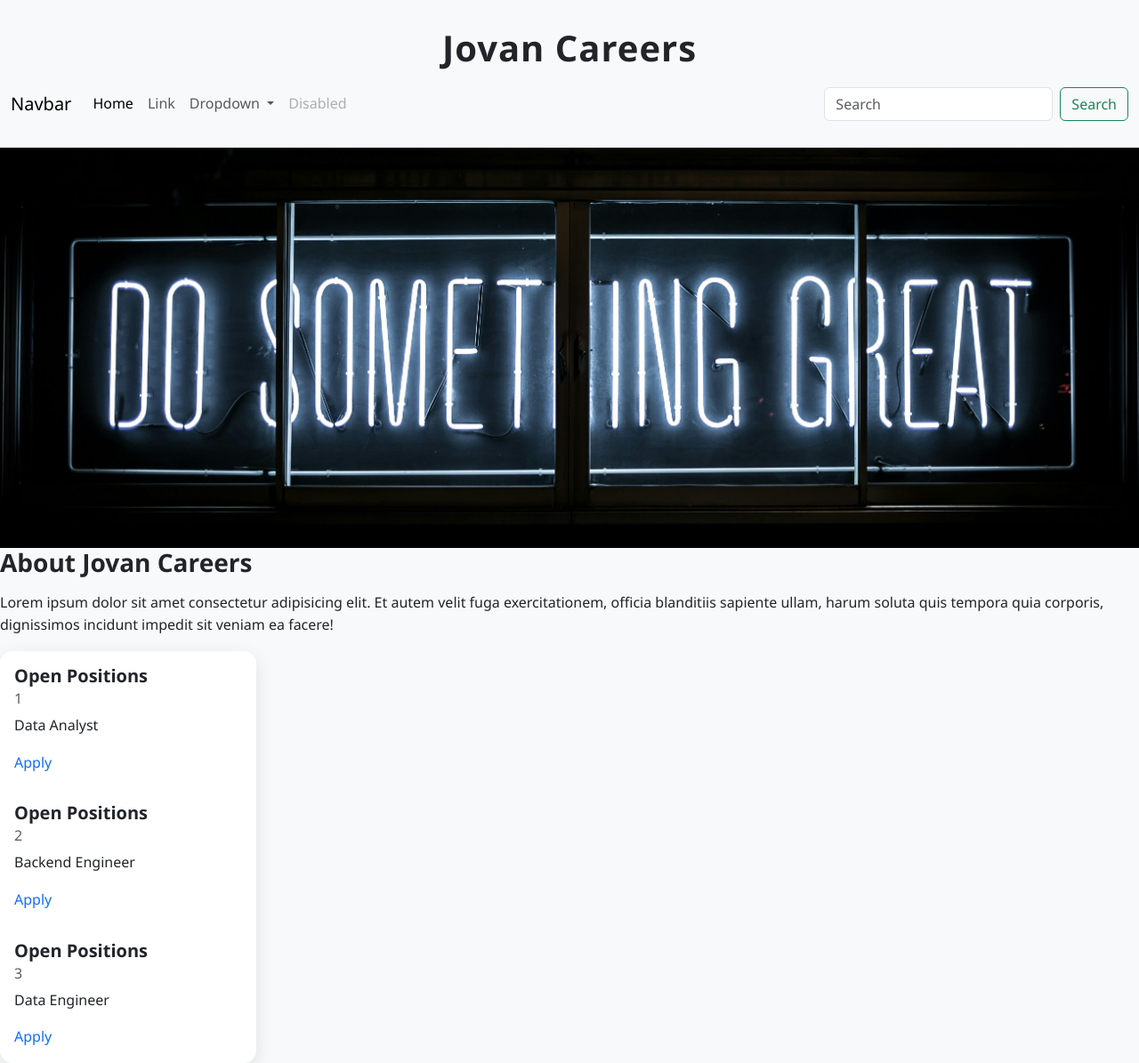
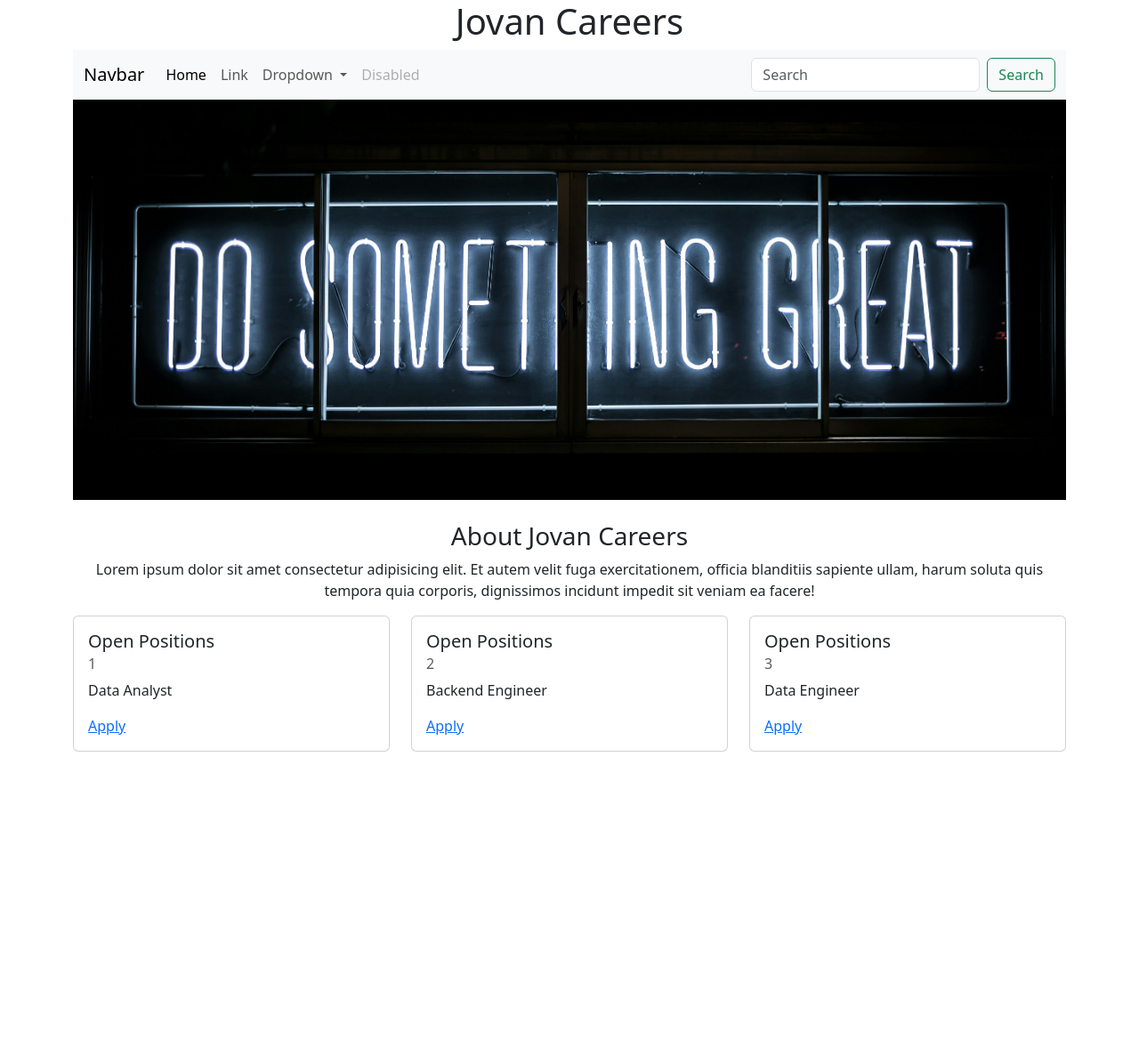
Before and after one commit to pamirghosh/jovain-careers, a Flask app: page / in a window 1280 px wide. Shown: the whole page at 89% size. After the commit the page ends 845 px from the top, so only its background shows below. Run offline with Flask 3, Linux system fonts and the light colour scheme.

Commit message:
Modify homepage design

```diff
--- a/templates/index.html
+++ b/templates/index.html
@@ -5,14 +5,14 @@
     <meta name="viewport" content="width=device-width, initial-scale=1">
     <title>Bootstrap demo</title>
     <link href="https://cdn.jsdelivr.net/npm/bootstrap@5.3.8/dist/css/bootstrap.min.css" rel="stylesheet" integrity="sha384-sRIl4kxILFvY47J16cr9ZwB07vP4J8+LH7qKQnuqkuIAvNWLzeN8tE5YBujZqJLB" crossorigin="anonymous">
-    <link rel="stylesheet" href="{{ url_for('static', filename='style.css') }}">
+    <!-- <link rel="stylesheet" href="{{ url_for('static', filename='style.css') }}"> -->
 
   </head>
   <body>
     <div>
 
-
-    <h1>Jovan Careers</h1>
+    <div class="container">
+    <h1 class="text-center">Jovan Careers</h1>
     <nav class="navbar navbar-expand-lg bg-body-tertiary">
   <div class="container-fluid">
     <a class="navbar-brand" href="#">Navbar</a>
@@ -49,20 +49,32 @@
     </div>
   </div>
     </nav>
+
     <img src="{{ url_for('static', filename='banner.jpg') }}"
      class="img-fluid w-100"
      style="height: 450px; object-fit: cover;"
      alt="...">
+    </div>
+     <div class="container mt-4 mb-2 text-center">
     <h3>About Jovan Careers</h3>
-    <p>Lorem ipsum dolor sit amet consectetur adipisicing elit. Et autem velit fuga exercitationem, officia blanditiis sapiente ullam, harum soluta quis tempora quia corporis, dignissimos incidunt impedit sit veniam ea facere!</p>
+    <p>
+      Lorem ipsum dolor sit amet consectetur adipisicing elit. Et autem velit fuga
+      exercitationem, officia blanditiis sapiente ullam, harum soluta quis tempora
+      quia corporis, dignissimos incidunt impedit sit veniam ea facere!
+    </p>
+  </div>
+    <div class="container">
+  <div class="row">
+    {% for job in jobs %}
+      <div class="col-md-4 mb-4">
+        <div class="card h-100">
+          {% include 'job-items.html' %}
+        </div>
+      </div>
+    {% endfor %}
+  </div>
+</div>
 
-    <div class="card" style="width: 18rem;">
-      {% for job in jobs %}
-        {% include 'job-items.html' %}
-      {% endfor %}
-
-
-    </div>
     </div>
 
     <script src="https://cdn.jsdelivr.net/npm/bootstrap@5.3.8/dist/js/bootstrap.bundle.min.js" integrity="sha384-FKyoEForCGlyvwx9Hj09JcYn3nv7wiPVlz7YYwJrWVcXK/BmnVDxM+D2scQbITxI" crossorigin="anonymous"></script>
```
